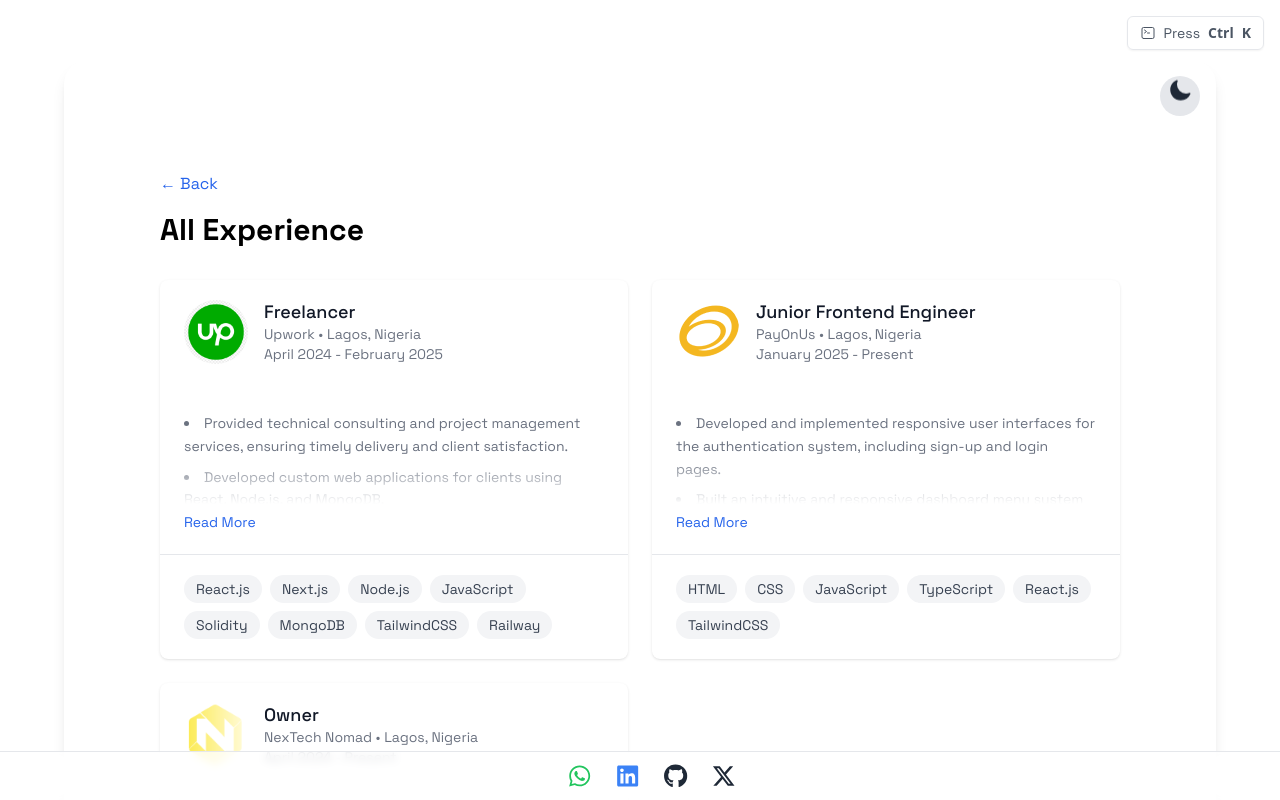
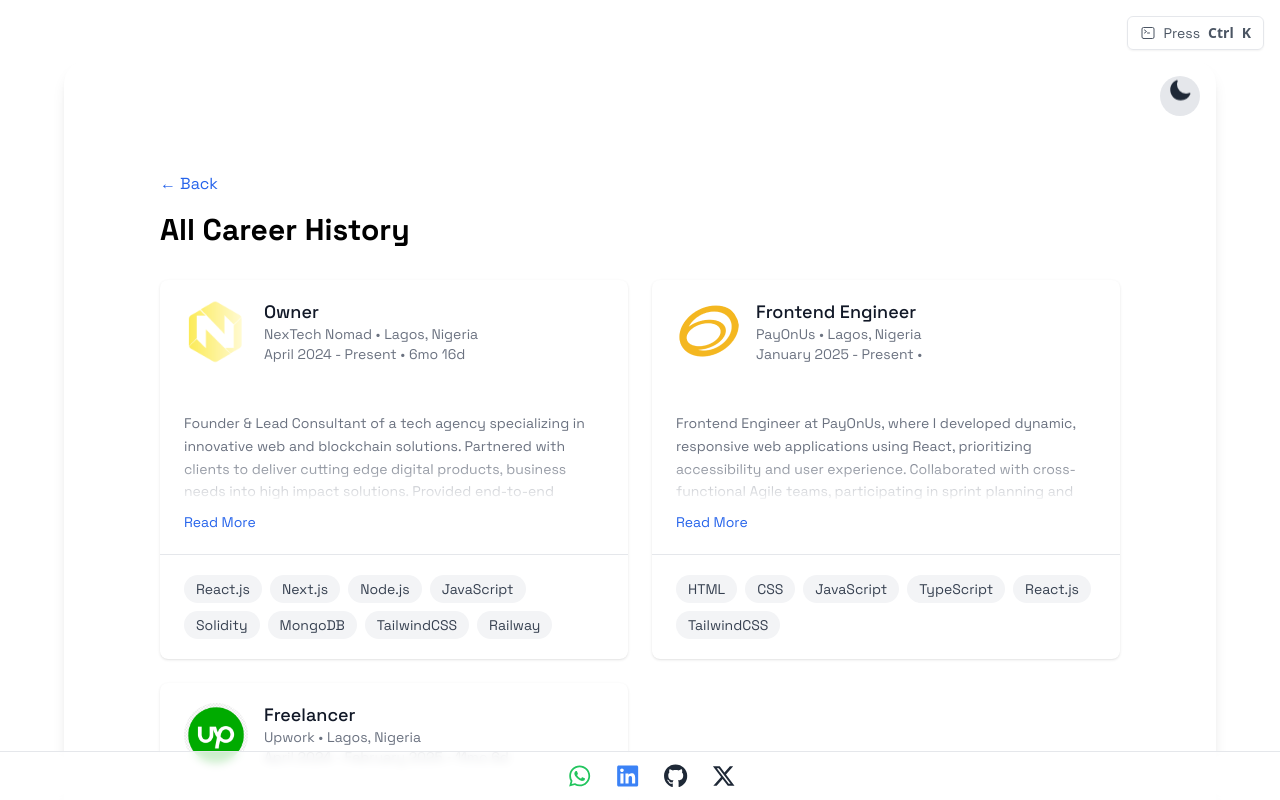
Before and after one commit to VictorEZCodes/my_portfolio, a Next.js app: page /experience in a window 1280 px wide. Shown: the top 800 px of the page. Built offline with nearby package versions, Linux system fonts and the light colour scheme.

Commit message:
revamped experience to career history section and also worked on career history description

```diff
--- a/app/components/ExperienceCard.js
+++ b/app/components/ExperienceCard.js
@@ -1,11 +1,35 @@
-'use client'
+"use client";
 
-import Image from 'next/image'
+import Image from "next/image";
+
+const formatDuration = (duration) => {
+  const [start, end] = duration.split(" - ");
+  const startDate = new Date(start);
+  const endDate = end === "Present" ? new Date() : new Date(end);
+
+  const totalDays =
+    Math.floor((endDate - startDate) / (1000 * 60 * 60 * 24)) + 30;
+
+  const years = Math.floor(totalDays / 365);
+  const months = Math.floor((totalDays % 365) / 30);
+  const days = Math.floor(totalDays % 30);
+
+  const parts = [];
+  if (years > 0) parts.push(`${years}yr`);
+  if (months > 0) parts.push(`${months}mo`);
+  if (days > 0) parts.push(`${days}d`);
+
+  return parts.join(" ");
+};
 
 export default function ExperienceCard({ experience, isExpanded, onExpand }) {
+  const durationText = formatDuration(experience.duration);
+
   return (
-    <div className="bg-white dark:bg-gray-700 shadow overflow-hidden sm:rounded-lg flex flex-col h-full
-      transform transition-all duration-300 hover:shadow-xl hover:scale-[1.02]">
+    <div
+      className="bg-white dark:bg-gray-700 shadow overflow-hidden sm:rounded-lg flex flex-col h-full
+      transform transition-all duration-300 hover:shadow-xl hover:scale-[1.02]"
+    >
       <div className="flex items-center px-4 py-5 sm:px-6">
         {experience.imageUrl && (
           <div className="w-12 h-12 sm:w-16 sm:h-16 relative mr-4 flex-shrink-0">
@@ -26,23 +50,27 @@ export default function ExperienceCard({ experience, isExpanded, onExpand }) {
             {experience.company} • {experience.location}
           </p>
           <p className="text-sm text-gray-500 dark:text-gray-300">
-            {experience.duration}
+            {experience.duration} • {durationText}
           </p>
         </div>
       </div>
 
       <div className="px-4 py-5 sm:px-6 flex-grow">
-        <div className={`space-y-2 transition-all duration-300 ${isExpanded ? 'max-h-[1000px]' : 'max-h-[100px]'} overflow-hidden relative`}>
+        <div
+          className={`space-y-2 transition-all duration-300 ${
+            isExpanded ? "max-h-[1000px]" : "max-h-[100px]"
+          } overflow-hidden relative`}
+        >
           {!isExpanded && (
             <div className="absolute bottom-0 left-0 right-0 h-12 bg-gradient-to-t from-white dark:from-gray-700 to-transparent" />
           )}
-          <ul className="list-disc list-inside space-y-2 text-sm text-gray-500 dark:text-gray-300">
+          <div className="space-y-2 text-sm text-gray-500 dark:text-gray-300">
             {experience.description.map((item, index) => (
-              <li key={index} className="leading-relaxed">
+              <p key={index} className="leading-relaxed">
                 {item}
-              </li>
+              </p>
             ))}
-          </ul>
+          </div>
         </div>
         <button
           onClick={(e) => {
@@ -52,7 +80,7 @@ export default function ExperienceCard({ experience, isExpanded, onExpand }) {
           }}
           className="text-blue-600 dark:text-blue-400 hover:text-blue-800 dark:hover:text-blue-200 text-sm mt-2 focus:outline-none"
         >
-          {isExpanded ? 'Show Less' : 'Read More'}
+          {isExpanded ? "Show Less" : "Read More"}
         </button>
       </div>
 
@@ -69,5 +97,5 @@ export default function ExperienceCard({ experience, isExpanded, onExpand }) {
         </div>
       </div>
     </div>
-  )
+  );
 }
--- a/app/experience/page.js
+++ b/app/experience/page.js
@@ -22,7 +22,7 @@ export default function ExperiencePage() {
           ← Back
         </Link>
         <h1 className="text-3xl font-bold dark:text-white">
-          All Experience
+          All Career History
         </h1>
       </motion.div>
       <ExperiencesList experiences={experiences} />
--- a/app/page.js
+++ b/app/page.js
@@ -144,7 +144,7 @@ export default function Home() {
             animate={{ opacity: 1, x: 0 }}
             transition={{ delay: 0.3 }}
           >
-            Experience
+            Career History
           </motion.h2>
           <motion.a
             href="/experience"
--- a/data/experiences.json
+++ b/data/experiences.json
@@ -1,48 +1,63 @@
 [
   {
     "id": 1,
+    "title": "Owner",
+    "company": "NexTech Nomad",
+    "location": "Lagos, Nigeria",
+    "duration": "April 2024 - Present",
+    "description": [
+      "Founder & Lead Consultant of a tech agency specializing in innovative web and blockchain solutions. Partnered with clients to deliver cutting edge digital products, business needs into high impact solutions. Provided end-to-end technical consulting, driving optimal performance and client satisfaction."
+    ],
+    "techStack": [
+      "React.js",
+      "Next.js",
+      "Node.js",
+      "JavaScript",
+      "Solidity",
+      "MongoDB",
+      "TailwindCSS",
+      "Railway"
+    ],
+    "imageUrl": "/images/nextechnomad.png"
+  },
+  {
+    "id": 2,
+    "title": "Frontend Engineer",
+    "company": "PayOnUs",
+    "location": "Lagos, Nigeria",
+    "duration": "January 2025 - Present",
+    "description": [
+      "Frontend Engineer at PayOnUs, where I developed dynamic, responsive web applications using React, prioritizing accessibility and user experience. Collaborated with cross-functional Agile teams, participating in sprint planning and daily stand ups to deliver scalable, high quality solutions."
+    ],
+    "techStack": [
+      "HTML",
+      "CSS",
+      "JavaScript",
+      "TypeScript",
+      "React.js",
+      "TailwindCSS"
+    ],
+    "imageUrl": "/images/onusFavicon.png"
+  },
+  {
+    "id": 3,
     "title": "Freelancer",
     "company": "Upwork",
     "location": "Lagos, Nigeria",
     "duration": "April 2024 - February 2025",
     "description": [
-      "Provided technical consulting and project management services, ensuring timely delivery and client satisfaction.",
-      "Developed custom web applications for clients using React, Node.js, and MongoDB."
+      "Freelance Web Developer and Technical Consultant, delivering project management and technical consulting services to ensure timely delivery and client satisfaction. Specialize in developing custom web applications using React and collaborating closely with clients to understand their needs and deliver innovative, scalable solutions."
     ],
-    "techStack": ["React.js", "Next.js", "Node.js", "JavaScript", "Solidity", "MongoDB", "TailwindCSS", "Railway"],
+    "techStack": [
+      "React.js",
+      "Next.js",
+      "Node.js",
+      "JavaScript",
+      "Solidity",
+      "MongoDB",
+      "TailwindCSS",
+      "Railway"
+    ],
     "imageUrl": "/images/upwork.png"
-  },
-  {
-    "id": 2,
-    "title": "Junior Frontend Engineer",
-    "company": "PayOnUs",
-    "location": "Lagos, Nigeria",
-    "duration": "January 2025 - Present",
-    "description": [
-      "Developed and implemented responsive user interfaces for the authentication system, including sign-up and login pages.",
-      "Built an intuitive and responsive dashboard menu system improving overall user navigation and experience.",
-      "Engineered a comprehensive KYC document management system with features for uploading, viewing, and managing documents.",
-      "Implemented document preview functionality using react-doc-viewer, enabling users to view uploaded documents directly in the application.",
-      "Collaborated with cross-functional teams to integrate frontend components with backend APIs and ensure seamless user experience.",
-      "Contributed to sprint planning and daily stand-ups, actively participating in agile development processes."
-    ],
-    "techStack": ["HTML", "CSS", "JavaScript", "TypeScript", "React.js", "TailwindCSS"],
-    "imageUrl": "/images/onusFavicon.png"
-  },
-  {
-    "id": 3,
-    "title": "Owner",
-    "company": "NexTech Nomad",
-    "location": "Lagos, Nigeria",
-    "duration": "April 2024 - Present",
-    "description": [
-      "Founded and managed a tech agency specializing in innovative web and blockchain solutions, leading a dynamic team of developers to deliver cutting-edge projects.",
-      "Collaborated with clients to understand their business needs and translated them into scalable, user-focused digital products.",
-      "Provided end-to-end technical consulting, including architecture design, development, and deployment, ensuring optimal performance and client satisfaction.",
-      "Designed and built custom web applications and decentralized solutions utilizing React, Node.js, and Solidity.",
-      "Implemented best practices in agile development, ensuring timely delivery and maintaining a high standard of quality across all projects."
-    ],
-    "techStack": ["React.js", "Next.js", "Node.js", "JavaScript", "Solidity", "MongoDB", "TailwindCSS", "Railway"],
-    "imageUrl": "/images/nextechnomad.png"
   }
 ]
```
Also changed, not shown: 1 other file (tests, documents, lock files or other folders).
